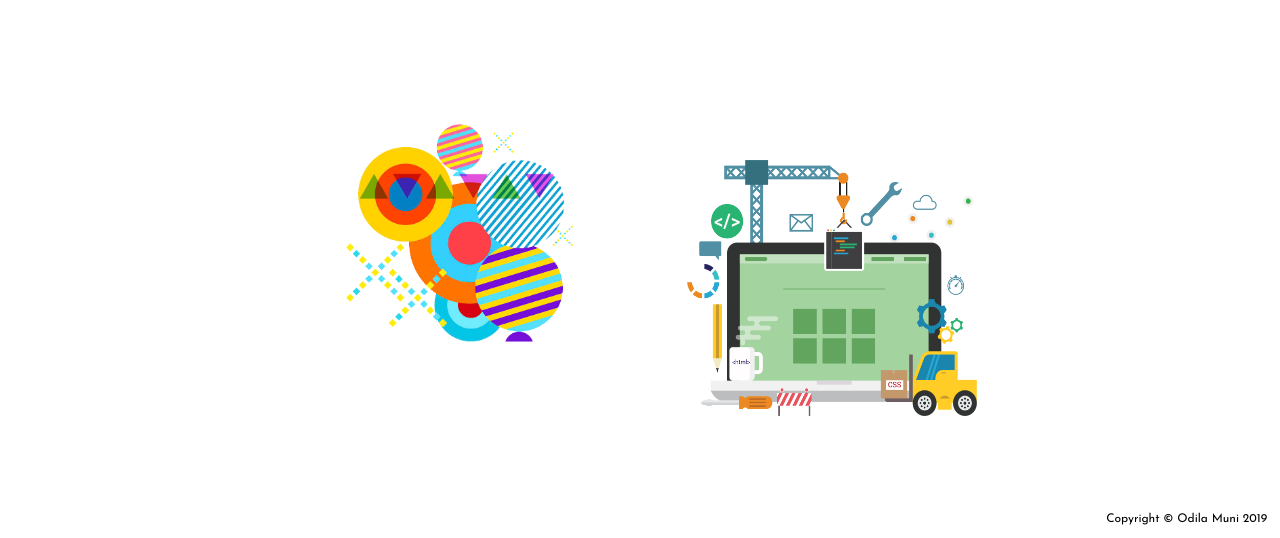
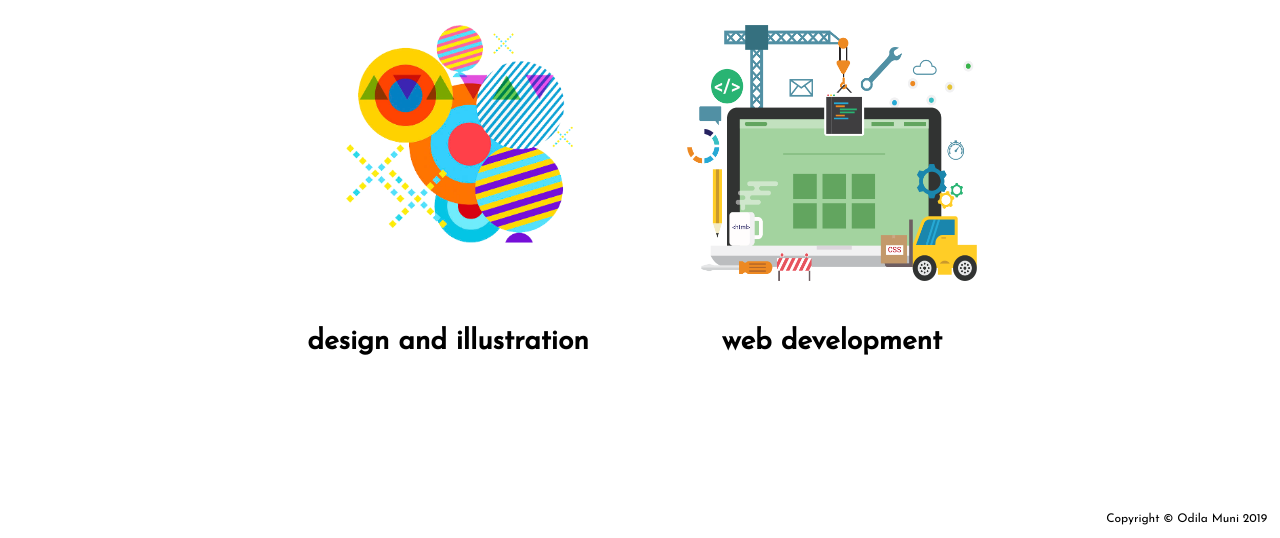
Before and after one commit to odilamuni/odilamuni, a plain HTML site: page index.html in a window 1280 px wide. Shown: the part 262-800 px from the top of the page. Drawn offline with Linux system fonts and the light colour scheme.

Commit message:
home page styling

```diff
--- a/index.html
+++ b/index.html
@@ -39,13 +39,19 @@
                 <h1>supergraphilisticartedesignocious</h1>
 
                 <section class="work-links">
-                <article id="des-and-illo">
-                    <h3 class="hidden">design and illustration</h3>
-                    <a href="illustration-design.html"><img src="images\kisspng-circle-drawing-icon-color-circle-5aa6d8f784b843.2602672515208839595436.png"/></a>
-                </article>
-                <article id="web-dev">
-                        <h3 class="hidden">web development</h3>
-                        <a href="web-dev.html"><img src="images\kisspng-architectural-engineering-construction-management-web-design-engineer-5a6bd167d39848.5547409415170153998667.png"/></a>
+                    <article id="des-and-illo">
+                        <div>
+                            <a href="illustration-design.html"><img src="images\kisspng-circle-drawing-icon-color-circle-5aa6d8f784b843.2602672515208839595436.png"/>
+                            <h3>design and illustration</h3></a>
+                        </div>
+                    </article>
+
+
+                    <article id="web-dev">
+                        <div>
+                            <a href="web-dev.html"><img src="images\kisspng-architectural-engineering-construction-management-web-design-engineer-5a6bd167d39848.5547409415170153998667.png"/>
+                            <h3 >web development</h3></a>
+                        </div>
                     </article>
 
             </section>
--- a/styles/styles.css
+++ b/styles/styles.css
@@ -20,6 +20,7 @@ body{
     font-family: 'Josefin Sans', sans-serif;
 
 }
+
 .wrapper{
     height: 100%;
 }
@@ -174,7 +175,12 @@ article img{
     max-height: 20vw;
 
 }
-#des-and-illo::after{
+a{
+    text-decoration: none;
+    cursor: pointer;
+    color: #000;
+}
+/* #des-and-illo::after{
     content: "design and illustration";
     visibility: collapse;
     display: block;
@@ -199,7 +205,7 @@ article img{
     font-size: 2rem;
     font-weight: 500;
     transition: width .3s;
-}
+} */
 
 footer{
 
```
